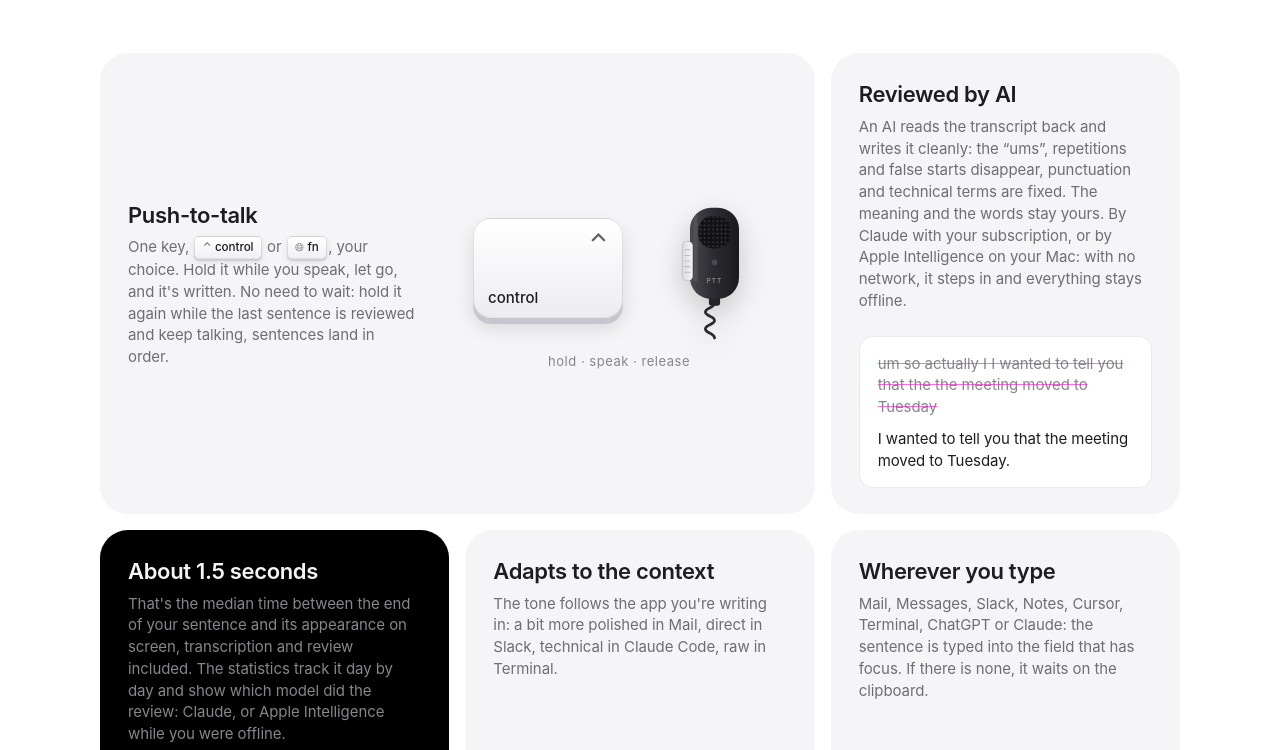
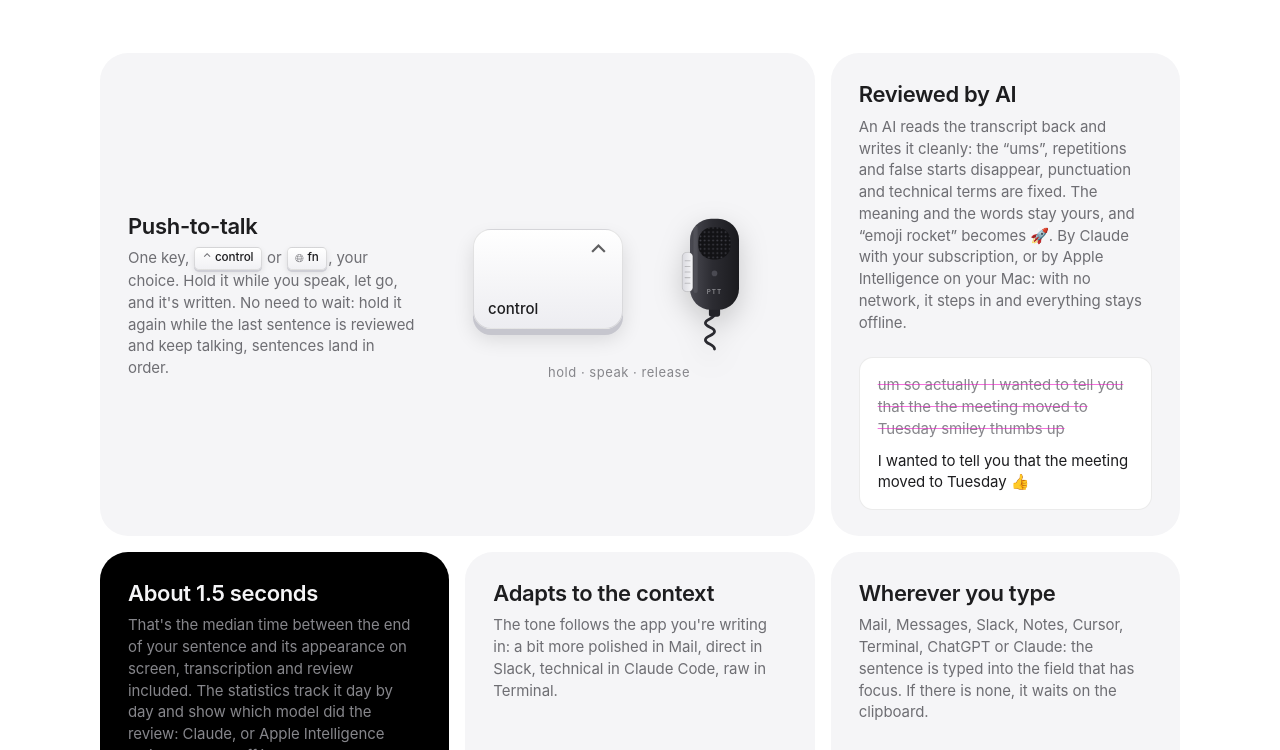
Before and after one commit to moifort/dictate, a plain HTML site: page site/index.html in a window 1280 px wide. Shown: the part 2438-3188 px from the top of the page. Drawn offline with Linux system fonts and the light colour scheme; no server answers; animation ran at ten frames a second.

Commit message:
docs: emojis said aloud, in the README and on the site
The review card's demo now ends with "smiley pouce levé" turned into 👍,
and its text says "émoji fusée" becomes 🚀. A card of its own would have
left a hole in the grid; this one already shows the cleanup.

Co-Authored-By: Claude Opus 5.5 <noreply@anthropic.com>

```diff
--- a/site/i18n.js
+++ b/site/i18n.js
@@ -60,10 +60,10 @@
     "feat.lead": "No window to open, no button to click, no raw transcript to fix.",
     "ptt.hint": "hold · speak · release",
     "ptt.text": "One key, <kbd><span class=\"kbd-glyph\">⌃</span>control</kbd> or <kbd><span class=\"kbd-glyph\">🌐︎</span>fn</kbd>, your choice. Hold it while you speak, let go, and it's written. No need to wait: hold it again while the last sentence is reviewed and keep talking, sentences land in order.",
-    "clean.raw": "um so actually I I wanted to tell you that the the meeting moved to Tuesday",
-    "clean.clean": "I wanted to tell you that the meeting moved to Tuesday.",
+    "clean.raw": "um so actually I I wanted to tell you that the the meeting moved to Tuesday smiley thumbs up",
+    "clean.clean": "I wanted to tell you that the meeting moved to Tuesday 👍",
     "clean.title": "Reviewed by AI",
-    "clean.text": "An AI reads the transcript back and writes it cleanly: the “ums”, repetitions and false starts disappear, punctuation and technical terms are fixed. The meaning and the words stay yours. By Claude with your subscription, or by Apple Intelligence on your Mac: with no network, it steps in and everything stays offline.",
+    "clean.text": "An AI reads the transcript back and writes it cleanly: the “ums”, repetitions and false starts disappear, punctuation and technical terms are fixed. The meaning and the words stay yours, and “emoji rocket” becomes 🚀. By Claude with your subscription, or by Apple Intelligence on your Mac: with no network, it steps in and everything stays offline.",
     "latency.title": "About 1.5 seconds",
     "latency.text": "That's the median time between the end of your sentence and its appearance on screen, transcription and review included. The statistics track it day by day and show which model did the review: Claude, or Apple Intelligence while you were offline.",
     "context.title": "Adapts to the context",
--- a/site/index.html
+++ b/site/index.html
@@ -189,12 +189,12 @@
       <article class="card">
         <div class="card-visual">
           <div class="clean-demo" aria-hidden="true">
-            <p class="raw" data-i18n="clean.raw">euh donc en fait je je voulais te dire que la la réunion est décalée à mardi</p>
-            <p class="clean" data-i18n="clean.clean">Je voulais te dire que la réunion est décalée à mardi.</p>
+            <p class="raw" data-i18n="clean.raw">euh donc en fait je je voulais te dire que la la réunion est décalée à mardi smiley pouce levé</p>
+            <p class="clean" data-i18n="clean.clean">Je voulais te dire que la réunion est décalée à mardi 👍</p>
           </div>
         </div>
         <h3 data-i18n="clean.title">Relu par l'IA</h3>
-        <p data-i18n="clean.text">Une IA relit la transcription et l'écrit proprement : les « euh », les répétitions et les faux départs disparaissent, la ponctuation et les termes techniques sont corrigés. Le sens et les mots restent les vôtres. Par Claude avec votre abonnement, ou par Apple Intelligence sur le Mac : sans réseau, il prend le relais et tout reste hors ligne.</p>
+        <p data-i18n="clean.text">Une IA relit la transcription et l'écrit proprement : les « euh », les répétitions et les faux départs disparaissent, la ponctuation et les termes techniques sont corrigés. Le sens et les mots restent les vôtres, et « émoji fusée » devient 🚀. Par Claude avec votre abonnement, ou par Apple Intelligence sur le Mac : sans réseau, il prend le relais et tout reste hors ligne.</p>
       </article>
 
       <article class="card dark">
```
Also changed, not shown: 1 other file.
